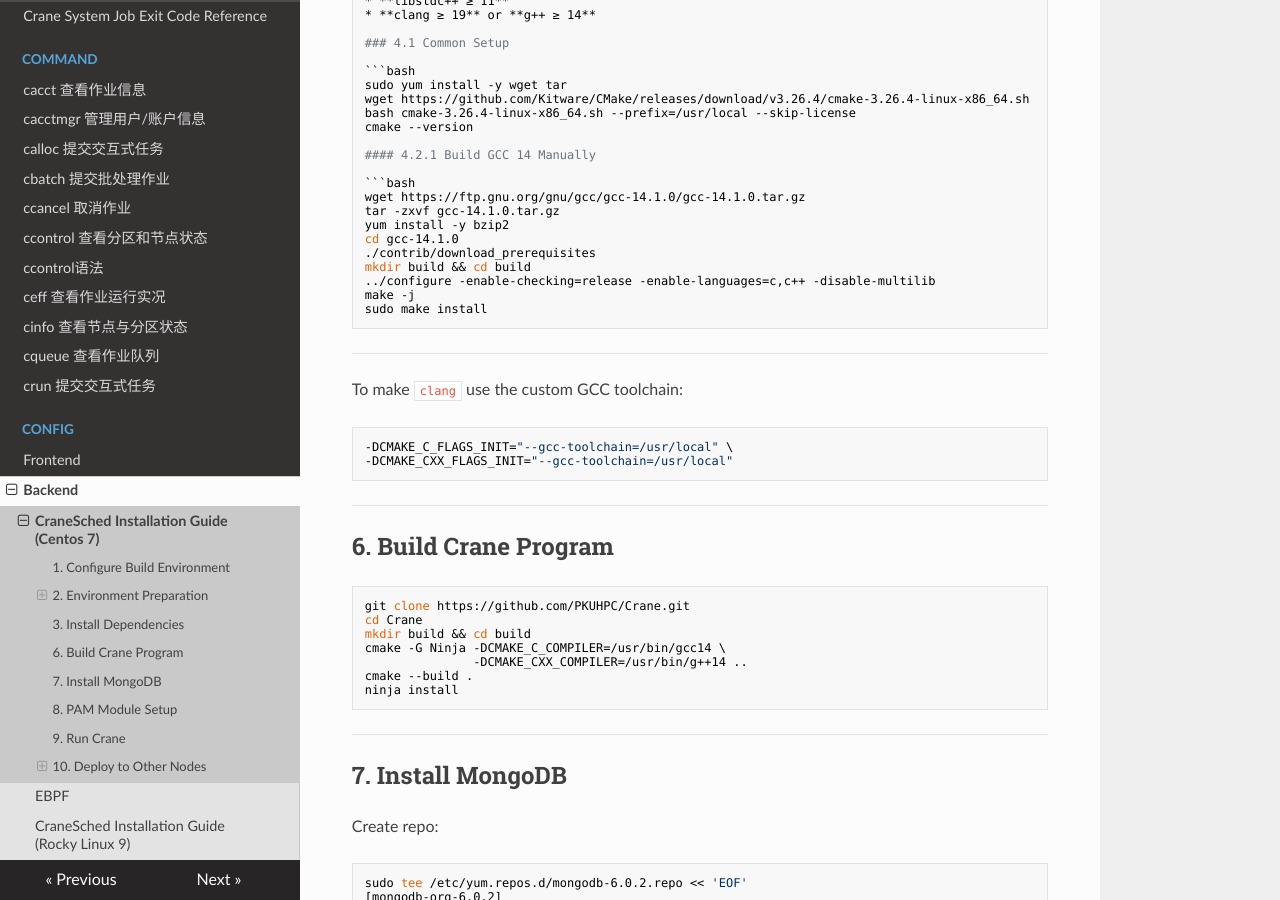
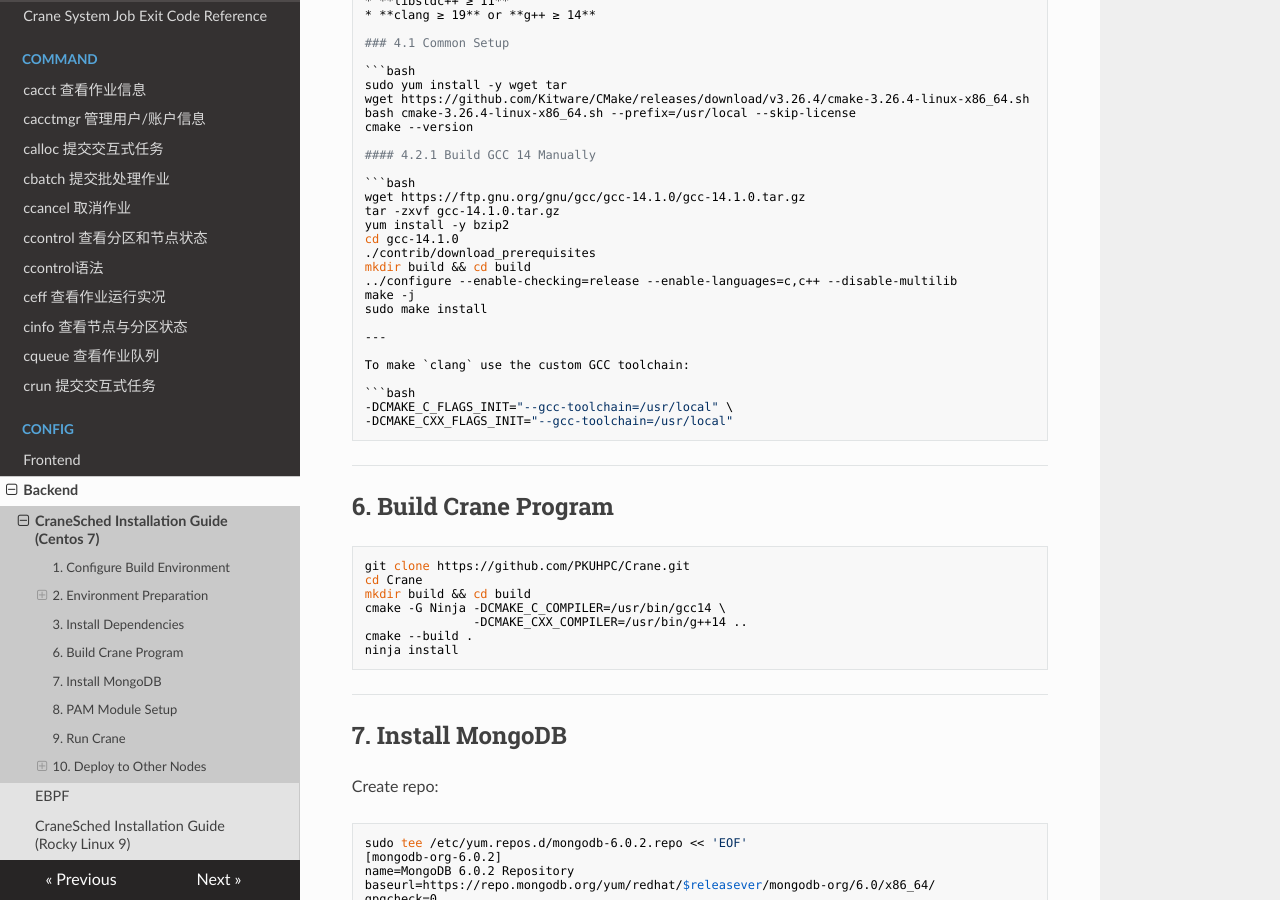
Before and after one commit to PKUHPC/CraneSched, an MkDocs documentation site: the page built from docs/config/Backend/Centos7.md, in a window 1280 px wide and 900 px high, scrolled down 1818 px. Built offline with MkDocs 1.6.1, drawn with Linux system fonts in a browser that asks for light colours; nearby versions of some CDN libraries.

````diff
--- a/docs/config/Backend/Centos7.md
+++ b/docs/config/Backend/Centos7.md
@@ -114,10 +114,9 @@ yum install -y bzip2
 cd gcc-14.1.0
 ./contrib/download_prerequisites
 mkdir build && cd build
-../configure -enable-checking=release -enable-languages=c,c++ -disable-multilib
+../configure --enable-checking=release --enable-languages=c,c++ --disable-multilib
 make -j
 sudo make install
-```
 
 ---
 
````
